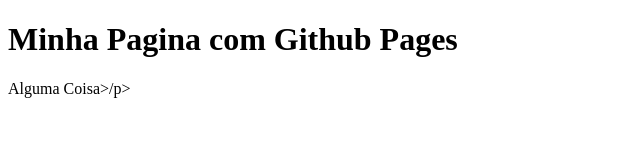
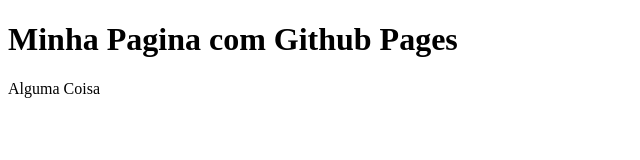
Before and after one commit to fabioonovel1/fabioonovel1.github.io, a plain HTML site: page index.html in a window 1280 px wide. Shown: the full height of the page, 0-640 px from the left. Drawn offline with Linux system fonts and the light colour scheme.

Commit message:
Update index.html

```diff
--- a/index.html
+++ b/index.html
@@ -1,10 +1,11 @@
 <!DOCTYPE html>
+<html>
 <head>
     <meta charset="UTF-8">
     <title>Minha Pagina</title>
 </head>
 <body>
     <h1>Minha Pagina com Github Pages</h1>
-    <p>Alguma Coisa>/p>
+    <p>Alguma Coisa</p>
 </body>
 </html>
```
